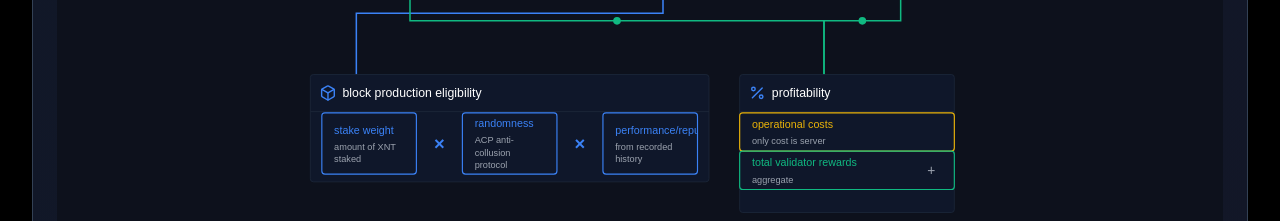
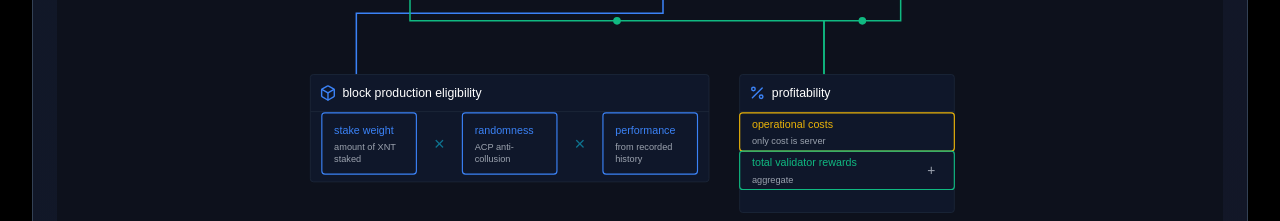
Before and after one commit to degenuity/animated-consensus-explainer, a React (Vite) app: page /whitepaper in a window 1280 px wide. Shown: the part 840-1061 px from the top of the page. Built offline with nearby package versions, Linux system fonts and the light colour scheme; a web font is replaced by a local one.

Commit message:
Update block eligibility box
- Adjusted style of multiplication symbols.
- Shortened "performance/reputation" text.
- Adjusted text wrapping for "ACP anti-collusion protocol".

```diff
--- a/src/components/validator-financials-v2/BlockProductionEligibilityBoxV2.tsx
+++ b/src/components/validator-financials-v2/BlockProductionEligibilityBoxV2.tsx
@@ -28,7 +28,7 @@ const BlockProductionEligibilityBoxV2 = () => {
           transition={{ duration: 0.3, delay: 0.55 }}
           className="flex items-center justify-center"
         >
-          <span className="text-blue-400 text-2xl font-bold">×</span>
+          <span className="text-[#0E7490] text-2xl font-normal">×</span>
         </motion.div>
 
         <motion.div
@@ -38,7 +38,7 @@ const BlockProductionEligibilityBoxV2 = () => {
           className="border border-blue-500/70 bg-[#141b29] p-3 rounded col-span-1"
         >
           <div className="text-blue-400 text-sm font-medium">randomness</div>
-          <div className="text-xs text-gray-300 mt-1">ACP anti-collusion protocol</div>
+          <div className="text-xs text-gray-300 mt-1">ACP anti-collusion</div>
         </motion.div>
 
         <motion.div
@@ -47,7 +47,7 @@ const BlockProductionEligibilityBoxV2 = () => {
           transition={{ duration: 0.3, delay: 0.65 }}
           className="flex items-center justify-center"
         >
-          <span className="text-blue-400 text-2xl font-bold">×</span>
+          <span className="text-[#0E7490] text-2xl font-normal">×</span>
         </motion.div>
 
         <motion.div
@@ -56,7 +56,7 @@ const BlockProductionEligibilityBoxV2 = () => {
           transition={{ duration: 0.3, delay: 0.7 }}
           className="border border-blue-500/70 bg-[#141b29] p-3 rounded col-span-1"
         >
-          <div className="text-blue-400 text-sm font-medium">performance/reputation</div>
+          <div className="text-blue-400 text-sm font-medium">performance</div>
           <div className="text-xs text-gray-300 mt-1">from recorded history</div>
         </motion.div>
       </div>
--- a/src/components/validator-financials-v4/components/svg/box/SubItemRenderer.tsx
+++ b/src/components/validator-financials-v4/components/svg/box/SubItemRenderer.tsx
@@ -46,7 +46,7 @@ const SubItemRenderer: React.FC<SubItemRendererProps> = ({
           height={itemHeight}
         >
           <div className="flex flex-col justify-center h-full text-center">
-            <div className="text-2xl font-bold" style={{ color: itemColor || "#3B82F6" }}>{text}</div>
+            <div className="text-2xl font-normal" style={{ color: itemColor || "#0E7490" }}>{text}</div>
           </div>
         </foreignObject>
       </motion.g>
--- a/src/components/validator-financials-v4/components/svg/data/subItems.ts
+++ b/src/components/validator-financials-v4/components/svg/data/subItems.ts
@@ -39,13 +39,13 @@ export const blockProductionSubitems = [
   {
     text: "×",
     id: "multiply-1",
-    color: "#3B82F6",
+    color: "#0E7490", // Changed to a darker blue
     isHorizontal: true,
     isOperator: true
   },
   {
     text: "randomness",
-    desc: "ACP anti-collusion protocol",
+    desc: "ACP anti-collusion", // Modified to fit in fewer lines
     id: "randomness",
     color: "#3B82F6",
     isHorizontal: true
@@ -53,12 +53,12 @@ export const blockProductionSubitems = [
   {
     text: "×",
     id: "multiply-2",
-    color: "#3B82F6",
+    color: "#0E7490", // Changed to a darker blue
     isHorizontal: true,
     isOperator: true
   },
   {
-    text: "performance/reputation",
+    text: "performance", // Removed "/reputation"
     desc: "from recorded history",
     id: "performance-reputation",
     color: "#3B82F6",
--- a/src/components/validator-financials/BlockProductionEligibilityBox.tsx
+++ b/src/components/validator-financials/BlockProductionEligibilityBox.tsx
@@ -33,7 +33,7 @@ const BlockProductionEligibilityBox = () => (
           className="border border-blue-500/70 bg-gray-800/50 p-3 rounded"
         >
           <div className="text-blue-400 text-sm font-medium">randomness</div>
-          <div className="text-xs text-gray-300 mt-1">ACP anti-collusion protocol</div>
+          <div className="text-xs text-gray-300 mt-1">ACP anti-collusion</div>
         </motion.div>
         <motion.div
           initial={{ opacity: 0, y: 10 }}
@@ -41,7 +41,7 @@ const BlockProductionEligibilityBox = () => (
           transition={{ duration: 0.3, delay: 0.7 }}
           className="border border-blue-500/70 bg-gray-800/50 p-3 rounded"
         >
-          <div className="text-blue-400 text-sm font-medium">performance/reputation</div>
+          <div className="text-blue-400 text-sm font-medium">performance</div>
           <div className="text-xs text-gray-300 mt-1">from recorded history</div>
         </motion.div>
       </div>
```
